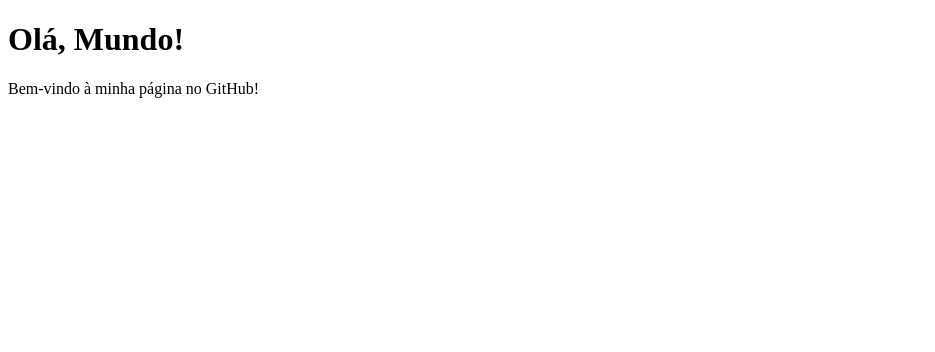
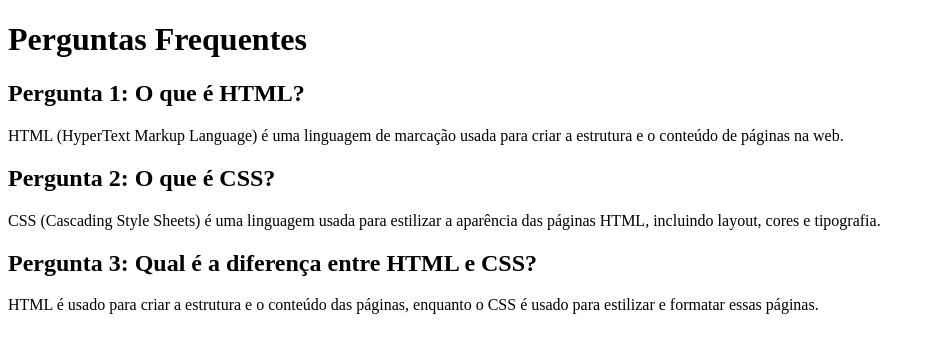
Before and after one commit to Rafaelmagalhaes09/Suporte_repositorio, a plain HTML site: page index.html in a window 1280 px wide. Shown: the whole page, without its empty margins (0-935 px from the left). Drawn offline with Linux system fonts and the light colour scheme.

Commit message:
Update index.html

```diff
--- a/index.html
+++ b/index.html
@@ -1,10 +1,21 @@
 <!DOCTYPE html>
 <html>
 <head>
-    <title>Minha Página no GitHub</title>
+    <title>Perguntas e Respostas</title>
 </head>
 <body>
-    <h1>Olá, Mundo!</h1>
-    <p>Bem-vindo à minha página no GitHub!</p>
+    <h1>Perguntas Frequentes</h1>
+
+    <h2>Pergunta 1: O que é HTML?</h2>
+    <p>HTML (HyperText Markup Language) é uma linguagem de marcação usada para criar a estrutura e o conteúdo de páginas na web.</p>
+
+    <h2>Pergunta 2: O que é CSS?</h2>
+    <p>CSS (Cascading Style Sheets) é uma linguagem usada para estilizar a aparência das páginas HTML, incluindo layout, cores e tipografia.</p>
+
+    <h2>Pergunta 3: Qual é a diferença entre HTML e CSS?</h2>
+    <p>HTML é usado para criar a estrutura e o conteúdo das páginas, enquanto o CSS é usado para estilizar e formatar essas páginas.</p>
+
+    <!-- Você pode adicionar mais perguntas e respostas aqui -->
+
 </body>
 </html>
```
